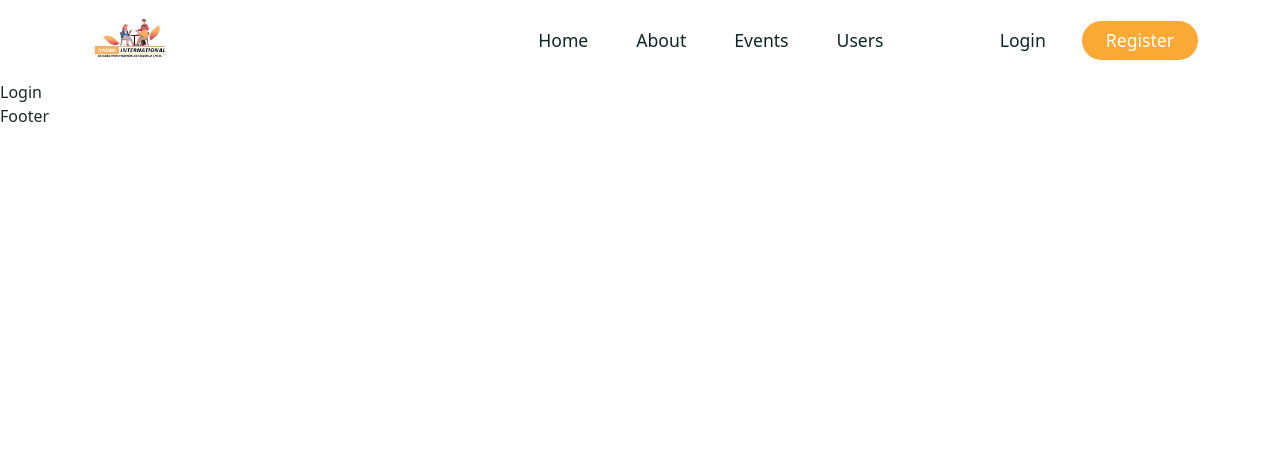
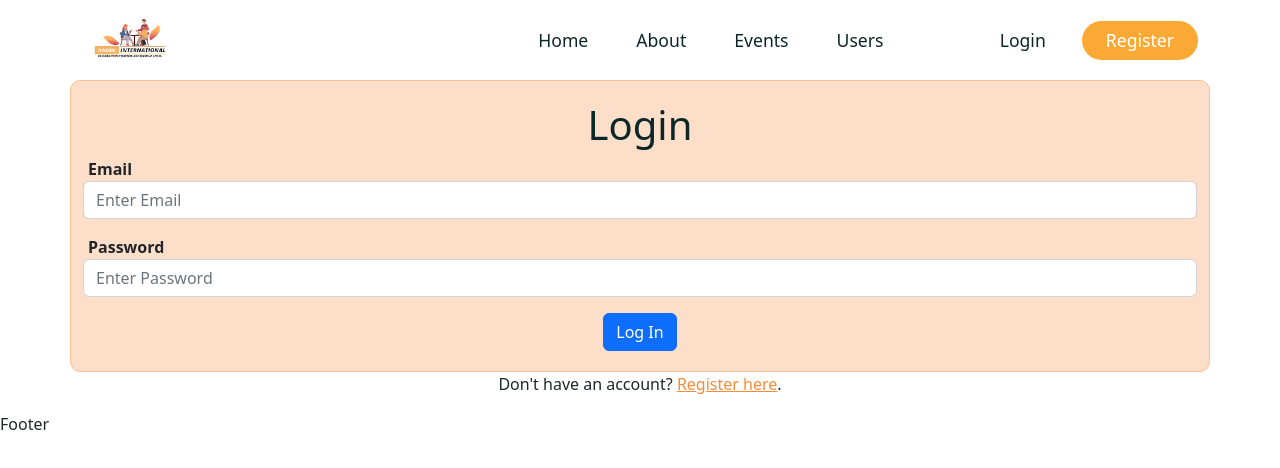
Before and after one commit to kkkkgit/network-dining, a React (Create React App) app: page /login in a window 1280 px wide. Shown: the top 468 px of the page. Built offline with nearby package versions, Linux system fonts and the light colour scheme.

Commit message:
Login and Register pages | Done

```diff
--- a/package.json
+++ b/package.json
@@ -39,5 +39,9 @@
       "last 1 firefox version",
       "last 1 safari version"
     ]
+  },
+  "devDependencies": {
+    "@babel/core": "^7.21.4",
+    "@babel/preset-env": "^7.21.4"
   }
 }
--- a/src/pages/Login.jsx
+++ b/src/pages/Login.jsx
@@ -1,7 +1,27 @@
 import React from "react";
+import "../styles/login.css"
+import { Link } from "react-router-dom";
 
-const Login = () => {
-    return <div>Login</div>
-};
+function Login() {
+    return(
+        <form>
+            <div className="container form">
+                <h1>Login</h1>
+
+                <label for="email"><b>Email</b></label>
+                <input type="text" className="form-control mb-3" placeholder="Enter Email" name="email" id="email" required />
+
+                <label for="psw"><b>Password</b></label>
+                <input type="password" className="form-control mb-3" placeholder="Enter Password" name="psw" id="psw" required />
+
+                <div className="registerButton"><button type="button" className="btn btn-primary">Log In</button></div>
+            </div>
+
+            <div className="container signin">
+                <p>Don't have an account? <Link to="/register" className="linkC">Register here</Link>.</p>
+            </div>
+        </form>
+    );
+}
 
 export default Login;
--- a/src/pages/Register.jsx
+++ b/src/pages/Register.jsx
@@ -1,7 +1,38 @@
 import React from "react";
+import "../styles/register.css";
+import { Link } from "react-router-dom";
 
-const Register = () => {
-    return <div>Register</div>
-};
+function Register() {
+    return(
+        <form>
+            <div className="container form">
+                <h1>Register</h1>
+                <p>Please fill in this form to create an account.</p>
+
+                <label for="firstName"><b>First name</b></label>
+                <input type="text" className="form-control mb-3 inputColor" placeholder="John" name="firstName" id="firstName" required />
+
+                <label for="lastName"><b>Last name</b></label>
+                <input type="text" className="form-control mb-3 inputColor" placeholder="Pork" name="lastName" id="lastName" required />
+
+                <label for="email"><b>Email</b></label>
+                <input type="text" className="form-control mb-3 inputColor" placeholder="Enter Email" name="email" id="email" required />
+
+                <label for="psw"><b>Password</b></label>
+                <input type="password" className="form-control mb-3 inputColor" placeholder="Enter Password" name="psw" id="psw" required />
+
+                <label for="psw-repeat"><b>Repeat Password</b></label>
+                <input type="password" className="form-control mb-3 inputColor" placeholder="Repeat Password" name="psw-repeat" id="psw-repeat" required />
+
+                <p>By creating an account you agree to our <a className="linkC" href="#">Terms & Privacy</a>.</p>
+                <div className="registerButton"><button type="button" className="btn btn-primary">Register</button></div>
+            </div>
+
+            <div className="container signin">
+                <p>Already have an account? <Link to="/login" className="linkC">Sign in</Link>.</p>
+            </div>
+        </form>
+    );
+}
 
 export default Register;
--- /dev/null
+++ b/src/styles/register.css
@@ -0,0 +1,46 @@
+body {
+    display: flex;
+    flex-direction: column;
+    justify-content: center;
+}
+
+h1, p {
+    text-align: center;
+}
+
+label {
+    margin-left: 5px;
+}
+
+.linkC {
+    color: rgb(248, 139, 56);
+}
+
+.registerButton{
+    display: flex;
+    justify-content: center;
+}
+
+.form {
+    display: flex;
+    flex-direction: column;
+    border: 1px solid rgba(251, 192, 147, 1);
+    border-radius: 10px;
+    width: 50%;
+    height: 65%;
+    background-color: rgba(251, 192, 147, 0.5);
+    padding: 20px;
+}
+
+/* input[type="text"], input[type="password"] {
+    background-color: rgba(251, 192, 147, 0.25);
+    border-color: rgba(251, 192, 147, 1);
+}
+
+input[type="text"]::placeholder {
+    color: rgb(248, 139, 56);
+}
+
+input[type="password"]::placeholder {
+    color: rgb(248, 139, 56);
+} */
```
Also changed, not shown: src/styles/login.css (added), 1 other file (tests, documents, lock files or other folders).
